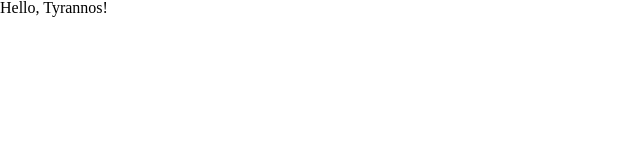
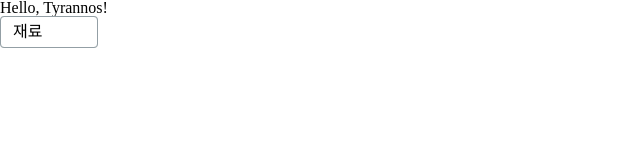
Before and after one commit to team-tyranno/wanted-Ateamventures, a React (Create React App) app: page / in a window 1280 px wide. Shown: the top 160 px of the page, without its empty margins (0-640 px from the left). Built offline with nearby package versions, Linux system fonts and the light colour scheme; data requests are answered from the project's data file.

Commit message:
feat: SelectBox 컴포넌트 추가

```diff
--- /dev/null
+++ b/src/components/atoms/SelectBox/index.tsx
@@ -0,0 +1,18 @@
+import React from 'react';
+import * as S from './style';
+
+export interface ISelectBoxProps {
+  title: string;
+}
+
+export function SelectBox({ title }: ISelectBoxProps) {
+  return (
+    <S.Container>
+      {title}
+      <ul>
+        {/* <li>하이</li>
+        <li>헬로우</li> */}
+      </ul>
+    </S.Container>
+  );
+}
--- /dev/null
+++ b/src/components/atoms/SelectBox/style.tsx
@@ -0,0 +1,16 @@
+import styled from 'styled-components';
+
+export const Container = styled.div`
+  display: flex;
+  flex-direction: row;
+  align-items: center;
+  padding: 4px 12px;
+  position: absolute;
+  width: 98px;
+  height: 32px;
+  background: #ffffff;
+  border: 1px solid #939fa5;
+  border-radius: 4px;
+
+  cursor: pointer;
+`;
--- a/src/components/index.js
+++ b/src/components/index.js
@@ -0,0 +1 @@
+export { SelectBox } from 'components/atoms/SelectBox';
--- a/src/pages/Main/index.tsx
+++ b/src/pages/Main/index.tsx
@@ -1,4 +1,5 @@
 import React, { useState, useEffect } from 'react';
+import { SelectBox } from 'components';
 
 import * as S from './style';
 
@@ -22,5 +23,13 @@ export function Main() {
     fetchData();
   }, []);
 
-  return <S.Container>Hello, Tyrannos!</S.Container>;
+  return (
+    <S.Container>
+      Hello, Tyrannos!
+      <S.Container>
+        <SelectBox title="가공방식" />
+        <SelectBox title="재료" />
+      </S.Container>
+    </S.Container>
+  );
 }
```
Also changed, not shown: mockAPI.json (added, +19 -0 lines), 1 other file (tests, documents, lock files or other folders).
